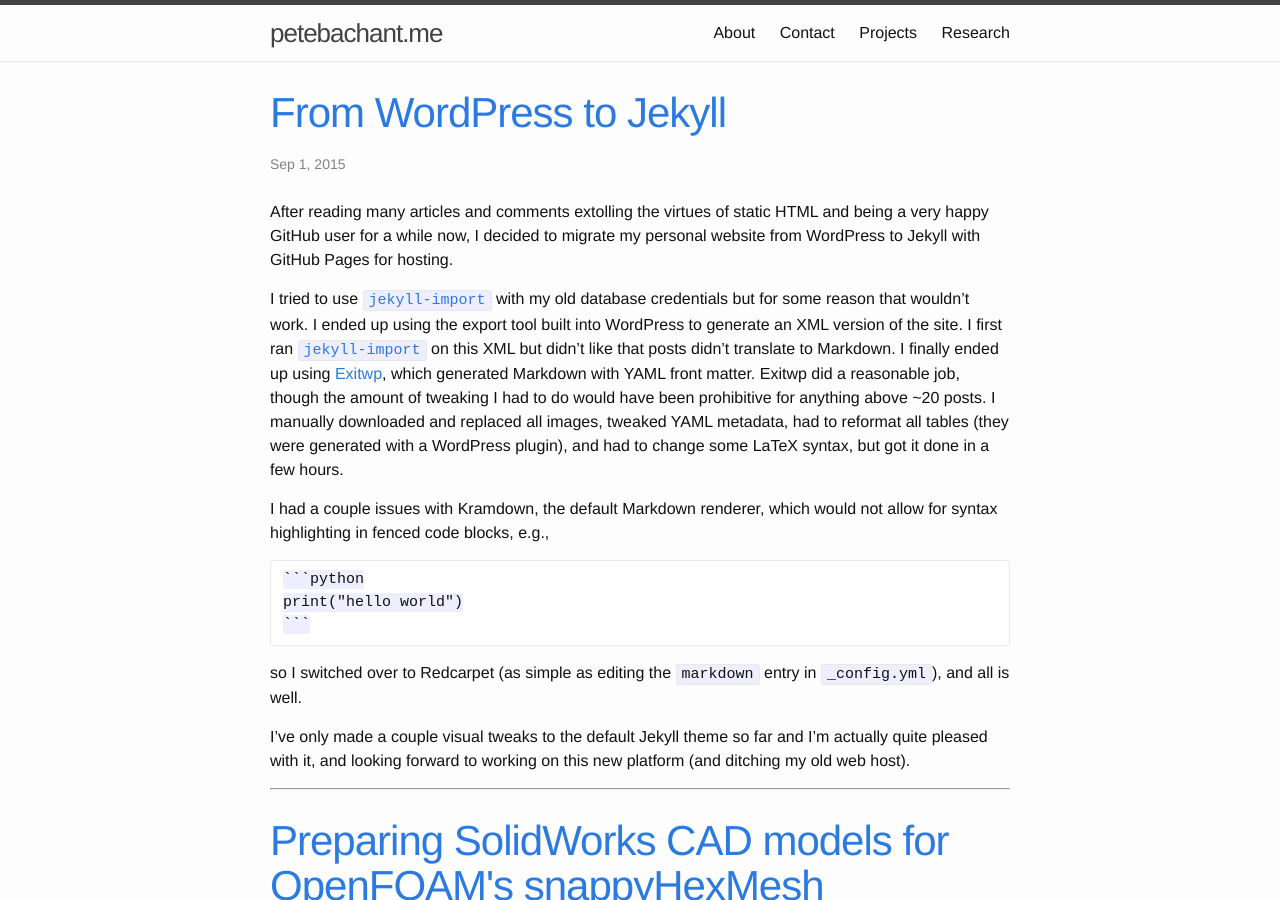
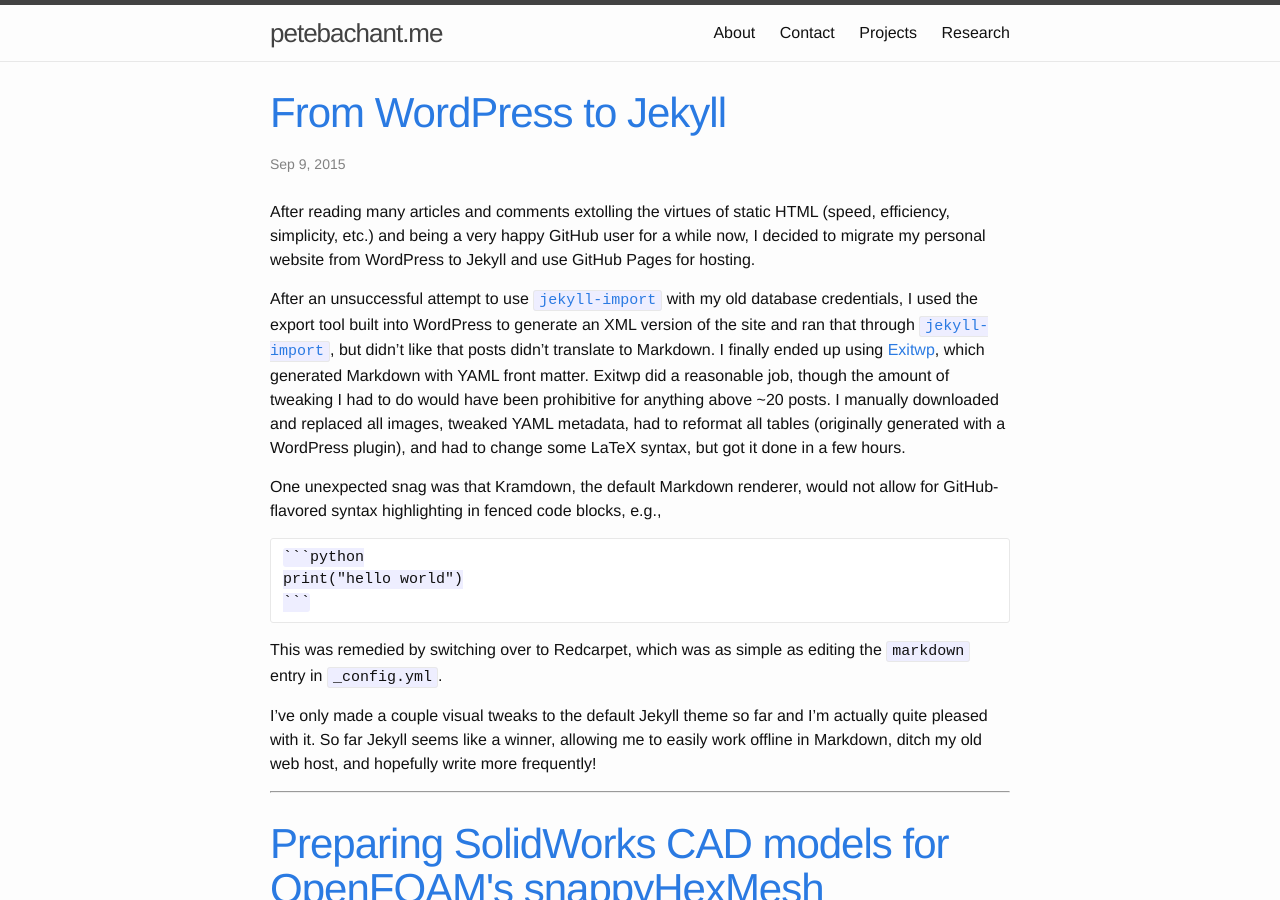
Before and after one commit to petebachant/petebachant.github.io, a Jekyll site: the page built from index.html, in a window 1280 px wide and 900 px high. Built offline with Jekyll 4.4.1, drawn with Linux system fonts in a browser that asks for light colours; Markdown is read by kramdown in place of the engine named in the settings; formulas are drawn with MathJax 3; a script that is not in the unit is left out.

Commit message:
Finish up Jekyll migration post

````diff
--- a/_posts/2015-09-01-from-wordpress-to-jekyll.md
+++ b/_posts/2015-09-01-from-wordpress-to-jekyll.md
@@ -1,36 +1,38 @@
 ---
 layout: post
 title:  "From WordPress to Jekyll"
-date:   2015-09-01 22:04:55
+date:   2015-09-09 19:04:55
 ---
 
 After reading many articles and comments extolling the virtues of static HTML
-and being a very happy GitHub user for a while now, I decided to migrate my
-personal website from WordPress to Jekyll with GitHub Pages for hosting.
+(speed, efficiency, simplicity, etc.) and being a very happy GitHub user for a
+while now, I decided to migrate my personal website from WordPress to Jekyll and
+use GitHub Pages for hosting.
 
-I tried to use [`jekyll-import`](http://import.jekyllrb.com/docs/wordpress/)
-with my old database credentials but for some reason that wouldn't work. I ended
-up using the export tool built into WordPress to generate an XML version of the
-site. I first ran
-[`jekyll-import`](http://import.jekyllrb.com/docs/wordpressdotcom/) on this XML
-but didn't like that posts didn't translate to Markdown. I finally ended up
-using [Exitwp](https://github.com/thomasf/exitwp), which generated Markdown with
-YAML front matter. Exitwp did a reasonable job, though the amount of tweaking I
-had to do would have been prohibitive for anything above ~20 posts. I manually
+After an unsuccessful attempt to use
+[`jekyll-import`](http://import.jekyllrb.com/docs/wordpress/) with my old
+database credentials, I used the export tool built into WordPress to generate an
+XML version of the site and ran that through
+[`jekyll-import`](http://import.jekyllrb.com/docs/wordpressdotcom/), but didn't
+like that posts didn't translate to Markdown. I finally ended up using
+[Exitwp](https://github.com/thomasf/exitwp), which generated Markdown with YAML
+front matter. Exitwp did a reasonable job, though the amount of tweaking I had
+to do would have been prohibitive for anything above ~20 posts. I manually
 downloaded and replaced all images, tweaked YAML metadata, had to reformat all
-tables (they were generated with a WordPress plugin), and had to change some
+tables (originally generated with a WordPress plugin), and had to change some
 LaTeX syntax, but got it done in a few hours.
 
-I had a couple issues with Kramdown, the default Markdown renderer, which would
-not allow for syntax highlighting in fenced code blocks, e.g.,
+One unexpected snag was that Kramdown, the default Markdown renderer, would not
+allow for GitHub-flavored syntax highlighting in fenced code blocks, e.g.,
 
     ```python
     print("hello world")
     ```
 
-so I switched over to Redcarpet (as simple as editing the `markdown` entry in
-`_config.yml`), and all is well.
+This was remedied by switching over to Redcarpet, which was as simple as editing
+the `markdown` entry in `_config.yml`.
 
 I've only made a couple visual tweaks to the default Jekyll theme so far and I'm
-actually quite pleased with it, and looking forward to working on this new
-platform (and ditching my old web host).
+actually quite pleased with it. So far Jekyll seems like a winner, allowing me
+to easily work offline in Markdown, ditch my old web host, and hopefully write
+more frequently!
````
